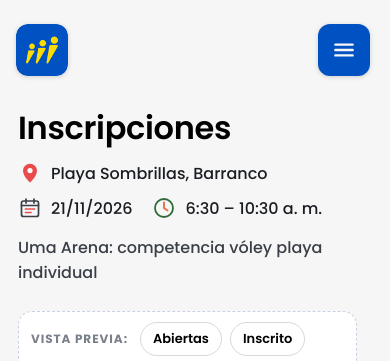
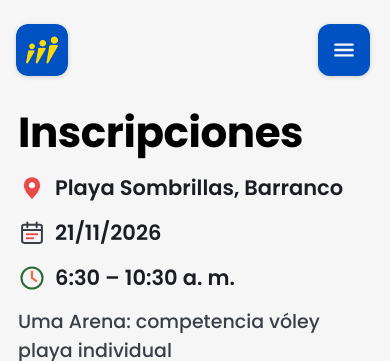
Before and after one commit to konradlinder/muevete.pe, a plain HTML site: page inscripciones.html in a window 390 px wide. Shown: the top 361 px of the page. Drawn offline with Linux system fonts and the light colour scheme; no server answers.

Commit message:
Add files via upload

```diff
--- a/inscripciones.html
+++ b/inscripciones.html
@@ -64,11 +64,11 @@ body.mopen{overflow:hidden}
 
 /* ---------- INSCRIPCIONES ---------- */
 main{max-width:980px;margin:0 auto;padding:122px 20px 80px}
-h1{font-size:36px;font-weight:600;letter-spacing:-.01em;line-height:1.15}
-.datos{display:flex;flex-wrap:wrap;gap:12px 28px;margin-top:14px;font-size:18px;font-weight:500;color:#1A1D22}
+h1{font-size:48px;font-weight:700;letter-spacing:-.01em;line-height:1.1}
+.datos{display:flex;flex-wrap:wrap;gap:12px 32px;margin-top:18px;font-size:22px;font-weight:600;color:#1A1D22}
 .datos span{display:flex;align-items:center;gap:9px}
-.datos svg{width:24px;height:24px;flex:none}
-.evento{margin-top:14px;font-size:18px;font-weight:500;color:#3A3F47}
+.datos svg{width:28px;height:28px;flex:none}
+.evento{margin-top:14px;font-size:20px;font-weight:500;color:#3A3F47}
 
 /* selector de vista previa (temporal) */
 .demo{margin:26px 0 0;display:flex;flex-wrap:wrap;align-items:center;gap:8px;padding:10px 12px;border:1.5px dashed #C9D2E3;border-radius:14px;background:#fff}
@@ -172,9 +172,10 @@ h1{font-size:36px;font-weight:600;letter-spacing:-.01em;line-height:1.15}
   .listas{grid-template-columns:1fr;width:auto;left:auto;transform:none}
 }
 @media (max-width:760px){
-  h1{font-size:32px}
-  .datos{font-size:16px;gap:10px 20px}
-  .evento{font-size:16px}
+  h1{font-size:42px}
+  .datos{font-size:21px;gap:14px 20px;flex-direction:column;align-items:flex-start;margin-top:16px}
+  .datos svg{width:28px;height:28px}
+  .evento{font-size:19px}
   .panel-insc{padding:24px 18px;border-radius:18px;margin-top:22px}
   .tit{font-size:21px}
   .listas{grid-template-columns:1fr;gap:30px;margin-top:36px;width:auto;left:auto;transform:none}
```
Also changed, not shown: index.html (+2 -1 lines).
